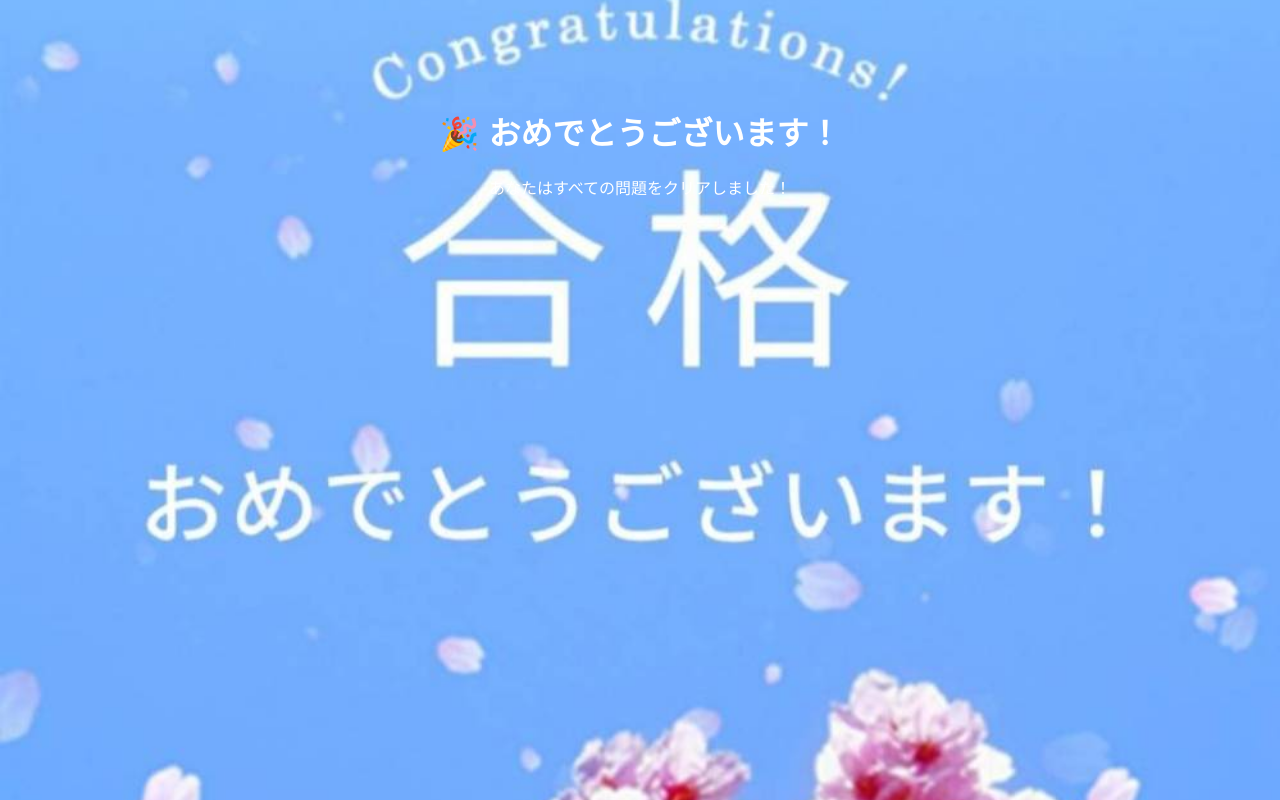
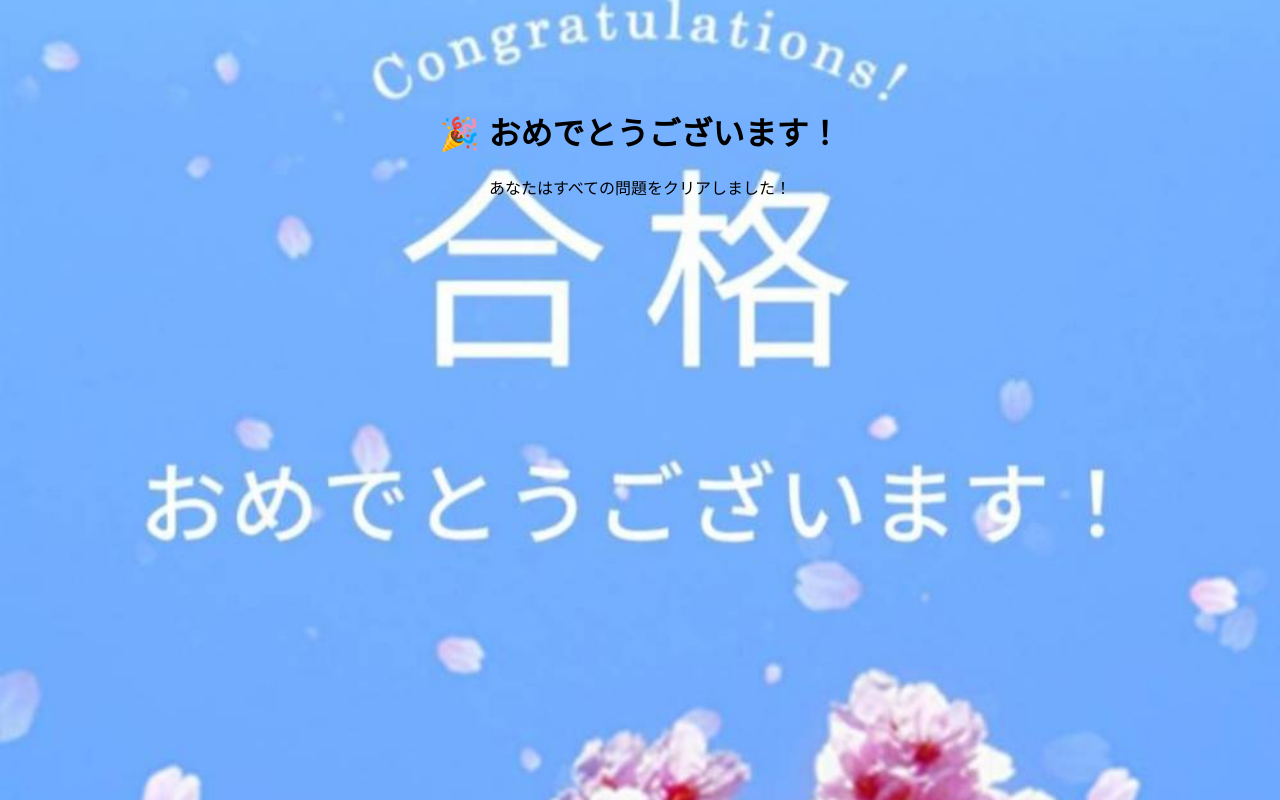
Before and after one commit to uyu05/-, a plain HTML site: page prize.html in a window 1280 px wide. Drawn offline with Linux system fonts and the light colour scheme.

Commit message:
できてるかなー

```diff
--- a/prize.html
+++ b/prize.html
@@ -7,7 +7,7 @@
       background-size: cover;                 /* 画面全体にフィット */
       background-position: center 57.5%;            /* 中央に配置 */
       background-repeat: no-repeat;           /* 繰り返しなし */
-      color: white;                           /* 文字色を白にすると見やすい */
+      color: black;                           /* 文字色を白にすると見やすい */
       text-align: center;
       font-family: sans-serif;
       padding-top: 100px;
```
Also changed, not shown: index.html (+1 -1 lines).
